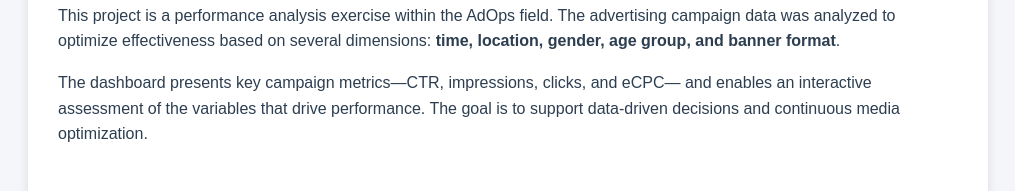
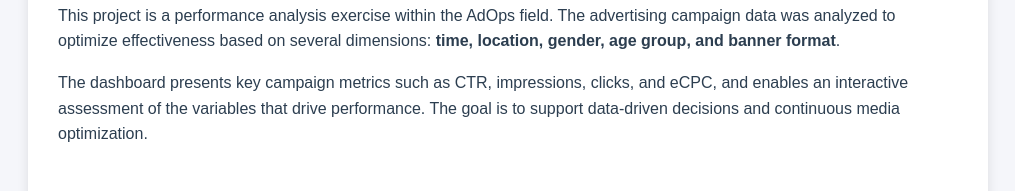
Before and after one commit to Davide96-prog/adops-dashboard, a plain HTML site: page index.html in a window 1280 px wide. Shown: the part 128-319 px from the top of the page, without its empty margins (132-1147 px from the left). Drawn offline with Linux system fonts and the light colour scheme.

Commit message:
index.html

```diff
--- a/index.html
+++ b/index.html
@@ -66,7 +66,7 @@
     </p>
 
     <p>
-      The dashboard presents key campaign metrics—CTR, impressions, clicks, and eCPC—
+      The dashboard presents key campaign metrics such as CTR, impressions, clicks, and eCPC,
       and enables an interactive assessment of the variables that drive performance.
       The goal is to support data-driven decisions and continuous media optimization.
     </p>
```
